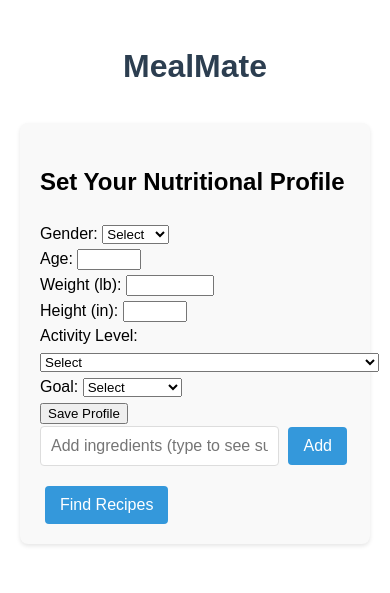
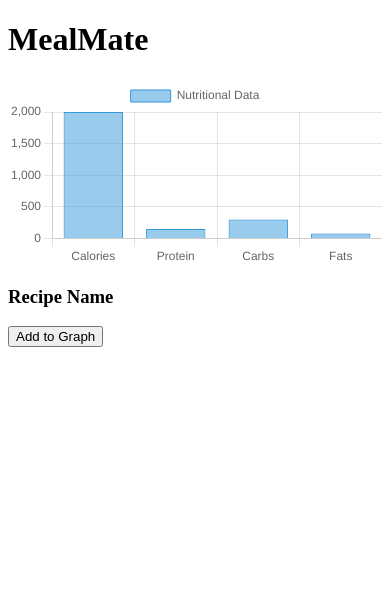
Before and after one commit to parthgmjain/MealMate, a Flask app: page / in a window 390 px wide. Shown: the top 593 px of the page. Run offline with Flask 3, Linux system fonts and the light colour scheme; parts of the project's set-up code (start-up, migrations or seed data) failed here and were passed over.

Commit message:
creating graphing functionality

```diff
--- a/app.py
+++ b/app.py
@@ -118,7 +118,14 @@
 
 @app.route('/')
 def index():
-    return render_template('index.html')
+    nutrition_data = {
+        'calories': 2000,
+        'protein': 150,
+        'carbs': 300,
+        'fats': 80
+    }
+    return render_template('index.html', nutrition_data=nutrition_data)
+
 
 @app.route('/api/autocomplete')
 def autocomplete():
--- a/static/css/styles.css
+++ b/static/css/styles.css
@@ -1,9 +1,11 @@
+/* General Styles */
 body {
     font-family: Arial, sans-serif;
-    max-width: 800px;
+    max-width: 1200px; /* Increased max-width */
     margin: 0 auto;
     padding: 20px;
     line-height: 1.6;
+    background-color: #f4f6f8;
 }
 
 h1 {
@@ -12,6 +14,15 @@
     margin-bottom: 30px;
 }
 
+/* Main Container to hold Recipes and Graph Side-by-Side */
+.main-container {
+    display: flex;
+    justify-content: space-between;
+    gap: 30px; /* Space between the two sections */
+    flex-wrap: wrap; /* Ensure responsiveness */
+}
+
+/* Search Container */
 .search-container {
     background: #f9f9f9;
     padding: 20px;
@@ -47,60 +58,10 @@
     background-color: #2980b9;
 }
 
-#suggestions {
-    position: absolute;
-    width: 70%;
-    max-height: 200px;
-    overflow-y: auto;
-    background: white;
-    border: 1px solid #ddd;
-    border-top: none;
-    z-index: 1000;
-    display: none;
-}
-
-#suggestions div {
-    padding: 8px;
-    cursor: pointer;
-    border-bottom: 1px solid #eee;
-}
-
-#suggestions div:hover {
-    background-color: #f0f0f0;
-}
-
-#ingredientList {
-    list-style: none;
-    padding: 0;
-    margin: 20px 0;
-}
-
-#ingredientList li {
-    background: #fff;
-    padding: 10px 15px;
-    margin-bottom: 8px;
-    border-radius: 4px;
-    box-shadow: 0 1px 3px rgba(0,0,0,0.1);
-    display: flex;
-    justify-content: space-between;
-    align-items: center;
-}
-
-#ingredientList button {
-    background: #e74c3c;
-    color: white;
-    border: none;
-    padding: 5px 10px;
-    border-radius: 3px;
-    cursor: pointer;
-}
-
-#ingredientList button:hover {
-    background: #c0392b;
-}
-
+/* Recipe Results */
 #recipeResults {
     margin-top: 30px;
+    flex: 1; /* Allow the recipe results section to take up available space */
 }
 
 .recipe-card {
@@ -112,6 +73,12 @@
     margin-bottom: 30px;
     box-shadow: 0 2px 4px rgba(0,0,0,0.1);
     background: white;
+    transition: transform 0.3s, box-shadow 0.3s;
+}
+
+.recipe-card:hover {
+    transform: translateY(-5px);
+    box-shadow: 0 5px 10px rgba(0,0,0,0.15);
 }
 
 .recipe-content {
@@ -225,7 +192,166 @@
     padding-bottom: 0.25rem;
 }
 
-.nutrition-row {
-    font-size: 0.9rem;
-    margin: 0.25rem 0;
+
+/* Profile Form Styling */
+.user-profile-form {
+    background-color: #ffffff;
+    padding: 20px;
+    border-radius: 8px;
+    box-shadow: 0 2px 4px rgba(0,0,0,0.1);
 }
+
+.form-group {
+    margin-bottom: 15px;
+}
+
+.form-group label {
+    font-weight: bold;
+}
+
+.form-group select, .form-group input {
+    width: 100%;
+    padding: 10px;
+    border: 1px solid #ddd;
+    border-radius: 4px;
+    font-size: 16px;
+}
+
+#saveProfile {
+    background-color: #2ecc71;
+    color: white;
+    padding: 12px 20px;
+    border: none;
+    border-radius: 4px;
+    cursor: pointer;
+    font-size: 16px;
+}
+
+#saveProfile:hover {
+    background-color: #27ae60;
+}
+
+/* Graph Section Styling */
+#graphSection {
+    background-color: #fff;
+    padding: 30px;
+    border-radius: 8px;
+    box-shadow: 0 2px 4px rgba(0,0,0,0.1);
+    margin-top: 40px;
+    flex: 1; /* Allow the graph section to take up available space */
+}
+
+#nutritionChart {
+    width: 100%;
+    max-width: 100%;
+    height: 400px;
+}
+
+/* Focus Styling */
+#addButton:focus, #searchButton:focus, #saveProfile:focus {
+    outline: 2px solid #3498db;
+}
+
+#ingredientInput:focus {
+    border-color: #3498db;
+}
+
+/* Loading Spinner */
+.loading {
+    border: 4px solid #f3f3f3;
+    border-top: 4px solid #3498db;
+    border-radius: 50%;
+    width: 50px;
+    height: 50px;
+    animation: spin 1.5s linear infinite;
+    margin: 30px auto;
+}
+
+@keyframes spin {
+    0% { transform: rotate(0deg); }
+    100% { transform: rotate(360deg); }
+}
+
+/* Responsiveness */
+@media (max-width: 768px) {
+    body {
+        padding: 10px;
+    }
+
+    .search-container, .user-profile-form {
+        padding: 15px;
+    }
+
+    #ingredientInput {
+        width: 60%;
+    }
+
+    .recipe-card {
+        margin-bottom: 20px;
+    }
+
+    #nutritionChart {
+        height: 300px;
+    }
+
+    .main-container {
+        flex-direction: column;
+    }
+}
+
+#nutritionChartContainer {
+    margin-top: 30px;
+    max-width: 500px;
+    height: 300px;
+    display: inline-block;
+    vertical-align: top;
+}
+
+#recipeResults {
+    display: inline-block;
+    width: calc(100% - 520px);  /* Makes room for the chart */
+    vertical-align: top;
+    margin-left: 20px;
+}
+
+canvas {
+    width: 100% !important;
+    height: auto !important;
+}
+
+@media (max-width: 480px) {
+    #ingredientInput {
+        width: 100%;
+    }
+
+    .input-group {
+        flex-direction: column;
+        align-items: flex-start;
+    }
+}
+
+.chart-container {
+    width: 300px;  /* Adjust the width as per your needs */
+    height: 300px;  /* Adjust the height as per your needs */
+    margin: 20px;
+    padding: 10px;
+    border: 1px solid #ccc;
+    background-color: #f8f8f8;
+}
+
+/* Recipe container and button styling */
+.recipe-container {
+    margin: 20px;
+}
+
+.add-to-graph {
+    padding: 10px;
+    background-color: #3498db;
+    color: white;
+    border: none;
+    cursor: pointer;
+}
+
+.add-to-graph:hover {
+    background-color: #2980b9;
+}
--- a/static/js/script.js
+++ b/static/js/script.js
@@ -29,8 +29,8 @@
     function activityMultiplier(level) {
         switch (level) {
             case 'sedentary': return 1.2;
-            case 'light': return 1.375;
-            case 'moderate': return 1.55;
+            case 'lightly_active': return 1.375;
+            case 'moderately_active': return 1.55;
             case 'active': return 1.725;
             case 'extra': return 1.9;
             default: return 1.2;
@@ -77,6 +77,9 @@
 
     function displayNutritionTargets(targets) {
         if (!dailyTargets) return;
+
+        initNutritionChart(targets); // <-- separate step
+
         dailyTargets.innerHTML = `
             <h3>Your Daily Nutrition Targets</h3>
             <ul>
@@ -257,11 +260,21 @@
             });
 
             const recipes = await response.json();
-            displayRecipes(recipes); // Fixed typo here
+            displayRecipes(recipes);
+            document.querySelectorAll('.add-to-graph').forEach((btn, idx) => {
+                btn.addEventListener('click', () => {
+                    updateChartWithRecipe(recipes[idx].nutrition);
+                });
+            });
         } catch (error) {
             console.error('Error searching recipes:', error);
             recipeResults.innerHTML = '<p class="error">Error loading recipes. Please try again.</p>';
         }
+        document.querySelectorAll('.add-to-graph').forEach((btn, idx) => {
+            btn.addEventListener('click', () => {
+                updateChartWithRecipe(recipes[idx].nutrition);
+            });
+        });
     }
 
     // Display recipe results
@@ -301,6 +314,7 @@
                             </div>
                         </div>
                     </div>
+                    <button class="add-to-graph">Add to Graph</button>
                 </div>
             `;
         });
@@ -334,4 +348,70 @@
             suggestionsDiv.style.display = 'none';
         }
     });
+
+    let chartInstance;
+    let consumedTotals = {
+        calories: 0,
+        protein: 0,
+        fat: 0,
+        carbs: 0,
+        sodium: 0,
+        sugar: 0,
+        saturatedFat: 0
+    };
+
+function initNutritionChart(targets) {
+    const ctx = document.getElementById('nutritionChart').getContext('2d');
+
+    if (chartInstance) chartInstance.destroy(); // Reset old chart if it exists
+
+    chartInstance = new Chart(ctx, {
+        type: 'bar',
+        data: {
+            labels: Object.keys(consumedTotals),
+            datasets: [
+                {
+                    label: 'Consumed',
+                    data: Object.values(consumedTotals),
+                    backgroundColor: 'rgba(75, 192, 192, 0.7)'
+                },
+                {
+                    label: 'Target',
+                    data: Object.values(targets),
+                    backgroundColor: 'rgba(255, 99, 132, 0.7)'
+                }
+            ]
+        },
+        options: {
+            responsive: true,
+            plugins: {
+                title: {
+                    display: true,
+                    text: 'Your Daily Nutrition Progress'
+                }
+            },
+            scales: {
+                y: {
+                    beginAtZero: true
+                }
+            }
+        }
+    });
+}
+
+function updateChartWithRecipe(nutrition) {
+    for (let key in consumedTotals) {
+        if (nutrition[key]) {
+            consumedTotals[key] += nutrition[key];
+        }
+    }
+
+    // Update chart data
+    if (chartInstance) {
+        chartInstance.data.datasets[0].data = Object.values(consumedTotals);
+        chartInstance.update();
+    }
+}
+
+
 });
--- a/templates/index.html
+++ b/templates/index.html
@@ -1,80 +1,84 @@
 <!DOCTYPE html>
-<html>
+<html lang="en">
 <head>
-    <title>MealMate - Recipe Finder</title>
     <meta charset="UTF-8">
     <meta name="viewport" content="width=device-width, initial-scale=1.0">
-    <link rel="stylesheet" href="/static/css/styles.css">
+    <title>MealMate</title>
+    <link rel="stylesheet" href="{{ url_for('static', filename='styles.css') }}">
+    <script src="https://cdn.jsdelivr.net/npm/chart.js"></script>
 </head>
 <body>
     <h1>MealMate</h1>
 
-    <div class="search-container">
-        <div class="user-profile-form">
-            <h2>Set Your Nutritional Profile</h2>
-            <form id="nutritionProfileForm">
-                <div class="form-group">
-                    <label for="gender">Gender:</label>
-                    <select id="gender" required>
-                        <option value="">Select</option>
-                        <option value="male">Male</option>
-                        <option value="female">Female</option>
-                    </select>
+    <!-- Recipe and Chart Section -->
+    <div class="container">
+        <div id="recipeResults">
+            <!-- Display the recipes here -->
         </div>
 
-                <div class="form-group">
-                    <label for="age">Age:</label>
-                    <input type="number" id="age" min="0" max="120" required>
+        <div id="nutritionChartContainer">
+
+            <div class="chart-container">
+                <canvas id="nutritionChart"></canvas>
             </div>
 
-                <div class="form-group">
-                    <label for="weight">Weight (lb):</label>
-                    <input type="number" id="weight" min="30" max="1400" step="0.1" required>
+            <div class="recipe-container">
+                <!-- Example recipe section with a button -->
+                <div class="recipe">
+                    <h3>Recipe Name</h3>
+                    <button class="add-to-graph" onclick="addToGraph([200, 15, 30, 10])">Add to Graph</button> <!-- Example values for nutrition -->
+                </div>
             </div>
 
-                <div class="form-group">
-                    <label for="height">Height (in):</label>
-                    <input type="number" id="height" min="24" max="108" required>
+        </div>
     </div>
 
-                <div class="form-group">
-                    <label for="activity">Activity Level:</label>
-                    <select id="activity" required>
-                        <option value="">Select</option>
-                        <option value="sedentary">Sedentary (little or no exercise)</option>
-                        <option value="lightly_active">Lightly active (light exercise 1-3 days/week)</option>
-                        <option value="moderately_active">Moderately active (moderate exercise 3-5 days/week)</option>
-                        <option value="very_active">Very active (hard exercise 6-7 days/week)</option>
-                        <option value="super_active">Super active (very hard exercise & physical job)</option>
-                    </select>
-                </div>
+    <script>
+        // Get the nutrition data from Flask (assuming it’s passed as a dictionary)
+        const nutritionData = {{ nutrition_data|tojson }};
 
-                <div class="form-group">
-                    <label for="goal">Goal:</label>
-                    <select id="goal" required>
-                        <option value="">Select</option>
-                        <option value="weight_loss">Weight Loss</option>
-                        <option value="maintenance">Maintenance</option>
-                        <option value="muscle_gain">Muscle Gain</option>
-                    </select>
-                </div>
+        // Create a chart with the nutrition data
+        const ctx = document.getElementById('nutritionChart').getContext('2d');
+        const nutritionChart = new Chart(ctx, {
+            type: 'bar',
+            data: {
+                labels: ['Calories', 'Protein', 'Carbs', 'Fats'],
+                datasets: [{
+                    label: 'Nutritional Data',
+                    data: [
+                        nutritionData.calories,
+                        nutritionData.protein,
+                        nutritionData.carbs,
+                        nutritionData.fats
+                    ],
+                    backgroundColor: 'rgba(52, 152, 219, 0.5)',
+                    borderColor: 'rgba(52, 152, 219, 1)',
+                    borderWidth: 1
+                }]
+            },
+            options: {
+                responsive: true,
+                scales: {
+                    y: {
+                        beginAtZero: true
+                    }
+                }
+            }
+        });
 
-                <button type="submit" id="saveProfile">Save Profile</button>
-            </form>
-        </div>
-        <div class="input-group">
-            <input type="text" id="ingredientInput" placeholder="Add ingredients (type to see suggestions)" autocomplete="off">
-            <button id="addButton">Add</button>
-            <div id="suggestions"></div>
-        </div>
+        // Function to add data to the graph when a button is clicked
+        function addToGraph(newNutritionData) {
+            // Extract current data from the chart
+            let currentData = nutritionChart.data.datasets[0].data;
 
-        <ul id="ingredientList"></ul>
+            // Update the chart with new values (add the new data)
+            for (let i = 0; i < currentData.length; i++) {
+                currentData[i] += newNutritionData[i]; // Add the new nutrition data to the current values
+            }
 
-        <button id="searchButton">Find Recipes</button>
-    </div>
-
-    <div id="recipeResults"></div>
-
-    <script src="/static/js/script.js"></script>
+            // Update the chart
+            nutritionChart.update();
+        }
+    </script>
 </body>
 </html>
```
Lines whose indentation alone changed are shown as unchanged.
